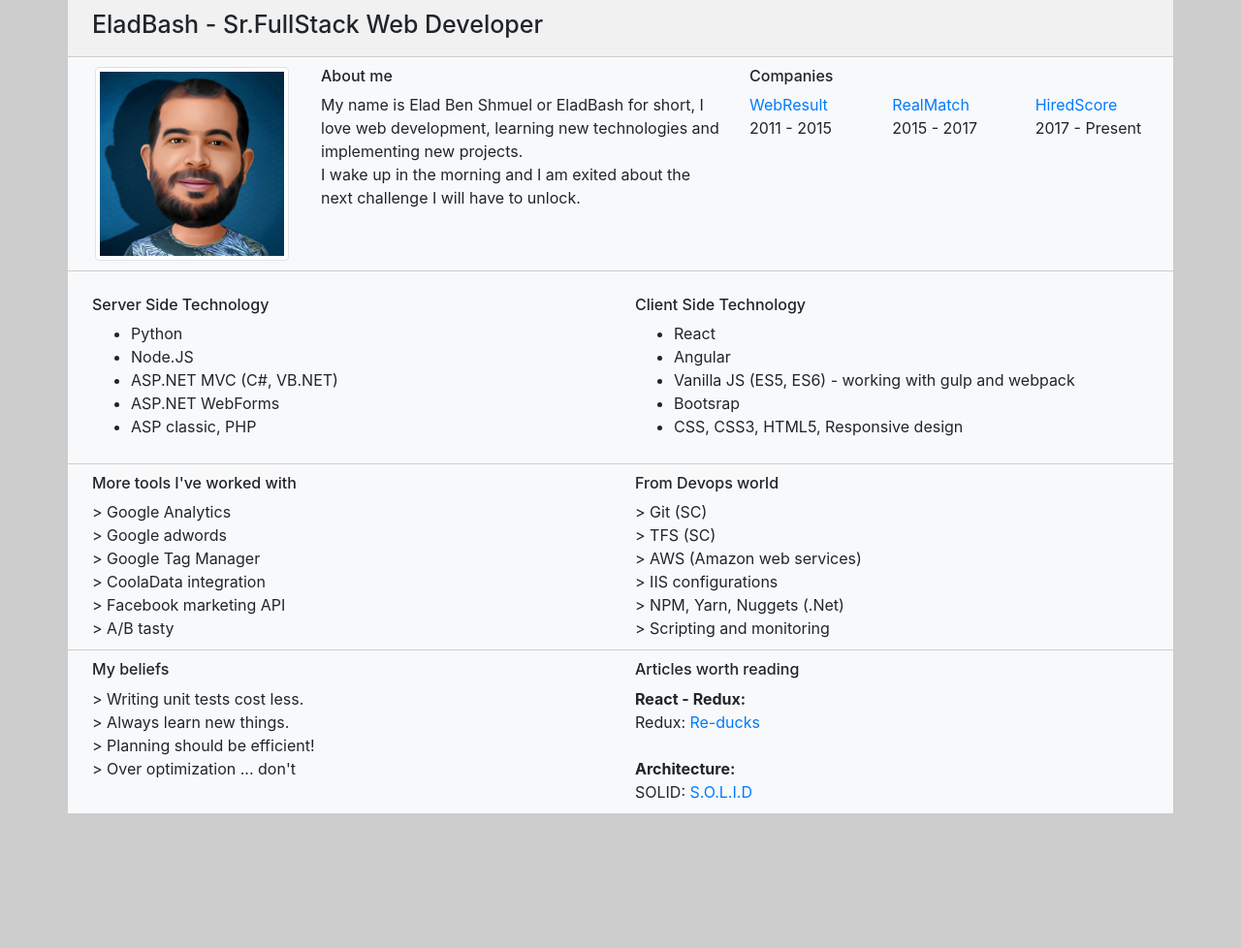
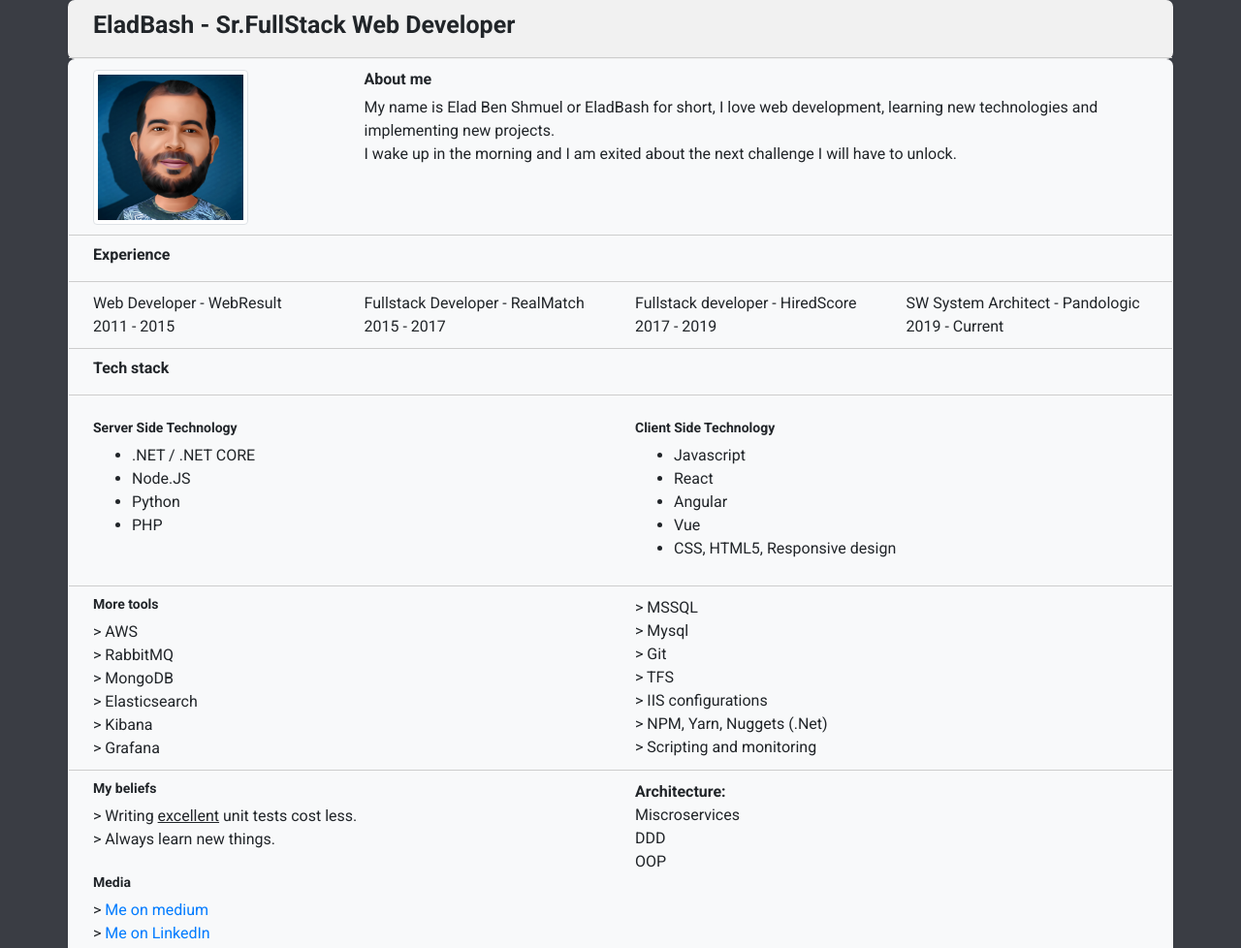
Before and after one commit to eladbash/eladbash.github.io, a plain HTML site: page index.html in a window 1280 px wide. Shown: the top 978 px of the page at 97% size. Before the commit the page ends 840 px from the top, so only its background shows below. Drawn offline with nearby package versions, Linux system fonts and the light colour scheme.

Commit message:
update 06042020

```diff
--- a/index.html
+++ b/index.html
@@ -5,6 +5,7 @@
     <meta name="viewport" content="width=device-width, initial-scale=1">
     <link async rel="stylesheet" type="text/css" href="https://stackpath.bootstrapcdn.com/bootstrap/4.0.0/css/bootstrap.min.css" />
     <link async rel="stylesheet" href="styles.css">
+    <link href="https://fonts.googleapis.com/css2?family=Roboto:ital,wght@0,400;0,700;1,400&display=swap" rel="stylesheet">
 </head>
 <body>
     <div class="container content">
@@ -16,54 +17,54 @@
             </div>
         </div>
     </div>
-    <div class="container top-section">
+    <div class="container top-section content">
         <div class="row my-row">
-            <div class="col me-image-container">
+            <div class="col-md-3 me-image-container">
                 <img src="images/me.png" class="me-image img-thumbnail" />
             </div>
-            <div class="col flex-2">
+            <div class="col-md-9">
                 <h2>About me</h2>
                 My name is Elad Ben Shmuel or EladBash for short, I love web development, learning new technologies and implementing new projects.
                 <br />
                 I wake up in the morning and I am exited about the next challenge I will have to unlock. <br />
             </div>
-            <div class="col flex-2">
-                <div class="row">
-                    <div class="col">
-                        <h2>Companies</h2>
-                    </div>
-                </div>
-                <div class="row">
-                    <div class="col"><a href="http://www.webresult.co.il" target="_blank">WebResult</a><br /> 2011 - 2015</div>
-                    <div class="col"><a href="https://www.pandologic.com/" target="_blank">RealMatch</a><br /> 2015 - 2017</div>
-                    <div class="col"><a href="https://hiredscore.com/" target="_blank">HiredScore</a><br /> 2017 - Present</div>
-                </div>
-            </div>
+        </div>
+        <div class="row my-row">
+            <div class="col"><h2>Experience</h2></div>
+        </div>
+        <div class="row my-row">
+            <div class="col-md-3 col-sm-6">Web Developer - WebResult<br /> 2011 - 2015</div>
+            <div class="col-md-3 col-sm-6">Fullstack Developer - RealMatch<br /> 2015 - 2017</div>
+            <div class="col-md-3 col-sm-6">Fullstack developer - HiredScore<br /> 2017 - 2019</div>
+            <div class="col-md-3 col-sm-6">SW System Architect - Pandologic<br /> 2019 - Current</div>
+        </div>
+        <div class="row my-row">
+            <div class="col"><h2>Tech stack</h2></div>
         </div>
         <div class="row second-line my-row">
             <div class="col">
-                <h2>Server Side Technology</h2>
+                <h3>Server Side Technology</h3>
                 <ul>
                     <li>
-                        Python
+                        .NET / .NET CORE
                     </li>
                     <li>
                         Node.JS
                     </li>
                     <li>
-                        ASP.NET MVC (C#, VB.NET)
+                        Python
                     </li>
                     <li>
-                        ASP.NET WebForms
-                    </li>
-                    <li>
-                        ASP classic, PHP
+                        PHP
                     </li>
                 </ul>
             </div>
             <div class="col">
-                <h2>Client Side Technology</h2>
+                <h3>Client Side Technology</h3>
                 <ul>
+                    <li>
+                        Javascript
+                    </li>
                     <li>
                         React
                     </li>
@@ -71,32 +72,29 @@
                         Angular
                     </li>
                     <li>
-                        Vanilla JS (ES5, ES6) - working with gulp and webpack
+                        Vue
                     </li>
                     <li>
-                        Bootsrap
-                    </li>
-                    <li>
-                        CSS, CSS3, HTML5, Responsive design
+                        CSS, HTML5, Responsive design
                     </li>
                 </ul>
             </div>
         </div>
         <div class="row my-row">
             <div class="col">
-                <h2>More tools I've worked with</h2>
-                > Google Analytics <br />
-                > Google adwords <br />
-                > Google Tag Manager <br />
-                > CoolaData integration <br />
-                > Facebook marketing API <br />
-                > A/B tasty <br />
+                <h3>More tools</h3>
+                > AWS <br />
+                > RabbitMQ <br />
+                > MongoDB <br />
+                > Elasticsearch <br />
+                > Kibana <br />
+                > Grafana <br />
             </div>
             <div class="col">
-                <h2>From Devops world</h2>
-                > Git (SC) <br />
-                > TFS (SC) <br />
-                > AWS (Amazon web services)<br />
+                > MSSQL <br />
+                > Mysql <br />
+                > Git <br />
+                > TFS <br />
                 > IIS configurations<br />
                 > NPM, Yarn, Nuggets (.Net)<br />
                 > Scripting and monitoring<br />
@@ -104,20 +102,20 @@
         </div>
         <div class="row my-row">
             <div class="col">
-                <h2>My beliefs</h2>
-                > Writing unit tests cost less. <br/>
+                <h3>My beliefs</h3>
+                > Writing <u>excellent</u> unit tests cost less. <br />
                 > Always learn new things. <br />
-                > Planning should be efficient! <br />
-                > Over optimization ... don't <br />
+                <br />
+                <h3>Media</h3>
+                > <a href="https://medium.com/@elad.bash" target="_blank">Me on medium</a> <br />
+                > <a href="https://www.linkedin.com/in/elad-ben-shmuel/" target="_blank">Me on LinkedIn</a> <br />
             </div>
             <div class="col">
-                <h2>Articles worth reading</h2>
-                <strong>React - Redux: </strong><br />
-                Redux: <a href="https://medium.freecodecamp.org/scaling-your-redux-app-with-ducks-6115955638be" target="_blank">Re-ducks</a>
-                <br /><br />
+                <strong>Architecture:</strong><br />
+                Miscroservices <br />
+                DDD <br />
+                OOP <br />
 
-                <strong>Architecture:</strong><br />
-                SOLID: <a href="https://medium.com/@cramirez92/s-o-l-i-d-the-first-5-priciples-of-object-oriented-design-with-javascript-790f6ac9b9fa">S.O.L.I.D</a>
             </div>
         </div>
     </div>
--- a/styles.css
+++ b/styles.css
@@ -1,17 +1,27 @@
-body{
-    background-color:#cdcdcd;
+body {
+    background-color: #3a3d44;
+    font-family: 'Roboto', sans-serif;
 }
 
-h1{
-    font-size:25px;
+h1 {
+    font-size: 25px;
+    font-weight: 600;
 }
 
 h2{
     font-size:16px;
+    font-weight:600;
+}
+
+h3 {
+    font-size: 14px;
+    font-weight: 600;
 }
 
 .content{
     background-color:#f1f1f1;
+    border:1px solid transparent;
+    border-radius:7px;
 }
 
 .top-section {
@@ -23,11 +33,11 @@ h2{
 }
 
 .me-image-container{
-    text-align:center;
+    text-align:left;
 }
 
 .me-image{
-    max-width: 200px;
+    max-width: 160px;
 }
 
 .flex-2{
```
